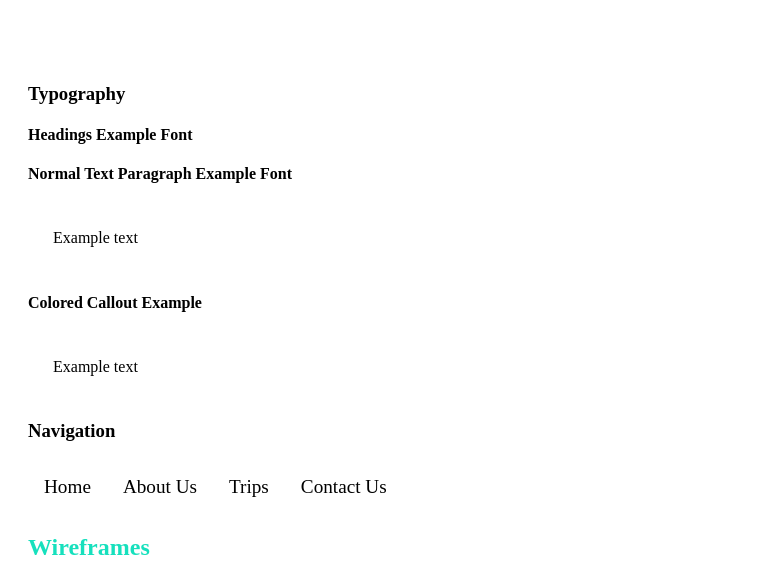
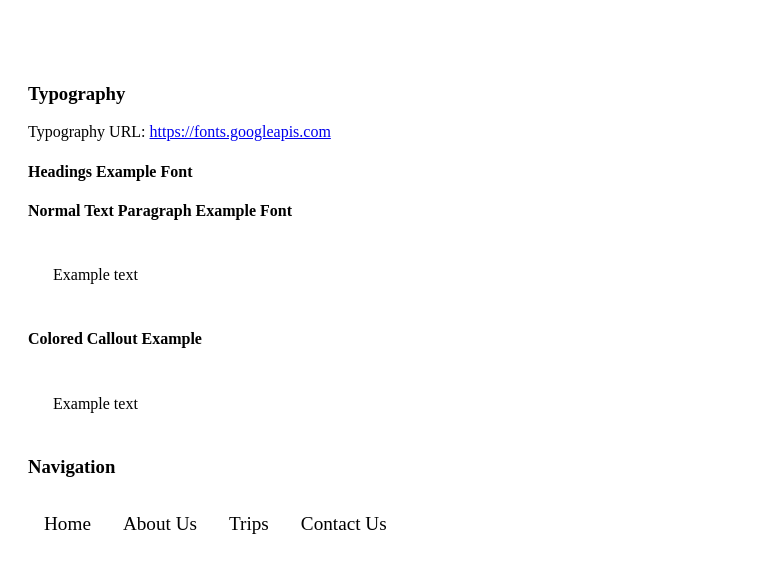
Before and after one commit to nonato2/wdd130, a plain HTML site: page wwr/site-plan-rafting.html in a window 1280 px wide. Shown: the part 1296-1864 px from the top of the page, without its empty margins (0-763 px from the left). Drawn offline with Linux system fonts and the light colour scheme.

Commit message:
changes ok

```diff
--- a/wwr/site-plan-rafting.html
+++ b/wwr/site-plan-rafting.html
@@ -40,6 +40,7 @@
             Palette URL: <a href="https://coolors.co/98ce00-16e0bd-78c3fb-89a6fb-98838f" target="_blank">https://coolors.co/98ce00-16e0bd-78c3fb-89a6fb-98838f</a>
             <p></p>
             <h3>Typography</h3>
+            Typography URL: <a href="https://fonts.googleapis.com/css2?family=Poppins:ital,wght@0,100;0,200;0,300;0,400;0,500;0,600;0,700;0,800;0,900;1,100;1,200;1,300;1,400;1,500;1,600;1,700;1,800;1,900&family=Roboto:ital,wght@0,100;0,300;0,400;0,500;0,700;0,900;1,100;1,300;1,400;1,500;1,700;1,900&display=swap')" target="_blank">https://fonts.googleapis.com</a>
             <h4> Headings Example Font</h4>
             <h4>Normal Text Paragraph Example Font</h4>
             <p>Example text</p>
```
